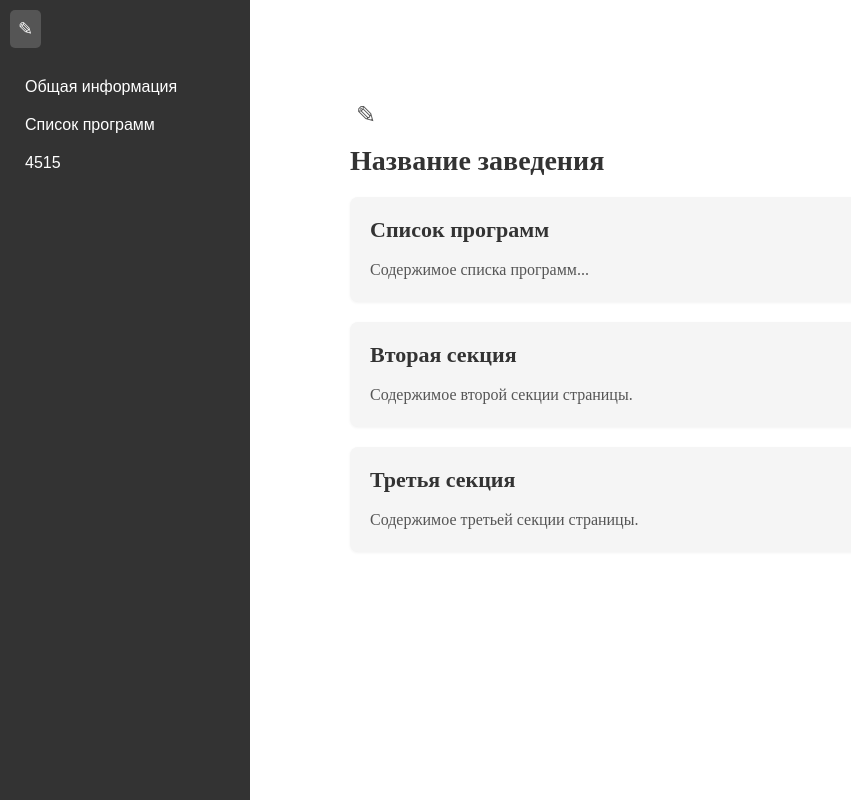
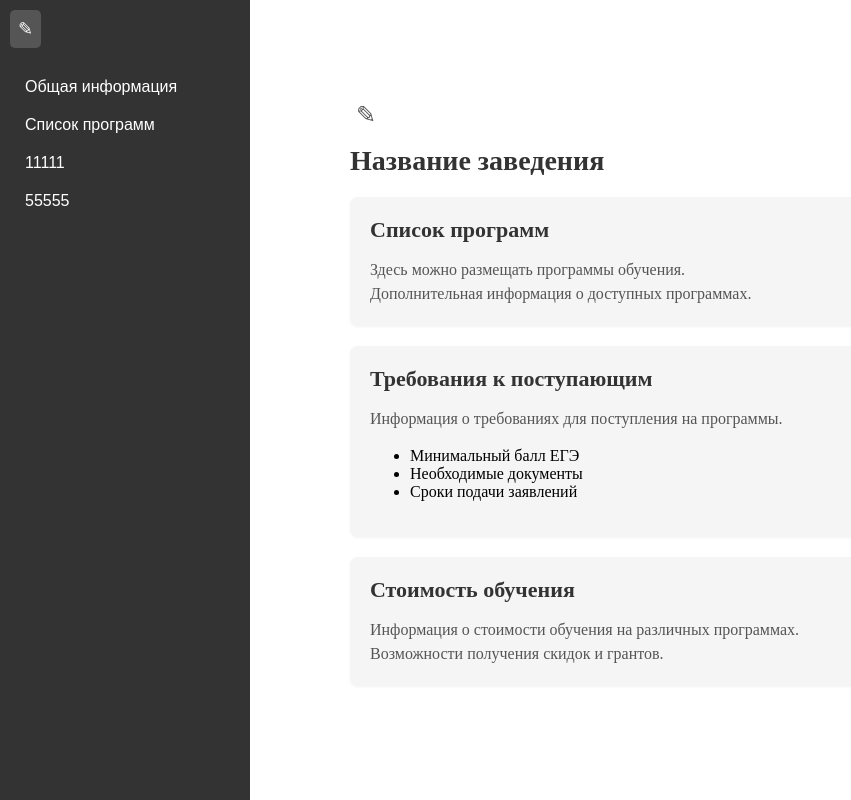
Before and after one commit to Apozoic/content-management, a React (Create React App) app: page /noneditable/1741314245696 in a window 1280 px wide. Shown: the whole page, without its empty margins (0-851 px from the left). Built offline with nearby package versions, Linux system fonts and the light colour scheme; data requests are answered from the project's data file.

Commit message:
Кажется работают секции

```diff
--- a/add-file-comments.js
+++ b/add-file-comments.js
@@ -1,3 +1,5 @@
+/* add-file-comments.js */
+
 const fs = require('fs').promises;
 const path = require('path');
 
--- a/db.json
+++ b/db.json
@@ -13,21 +13,38 @@
       "editable": false
     },
     {
-      "id": "bbf6",
-      "label": "4515",
+      "id": "5250",
+      "label": "11111",
       "order": 2,
+      "editable": true
+    },
+    {
+      "id": "baea",
+      "label": "55555",
+      "order": 3,
       "editable": true
     }
   ],
   "pageVariables": [
     {
-      "id": "de00",
+      "id": "1",
+      "pageId": "1741314243113",
       "variables": {
         "type": "Школа",
-        "site": "https://www.perplexity.ai/search/khochu-sozdat-lokalno-sait-s-p-M.es_FRER76K9iMG5ZfGsw",
-        "country": "Беларусь",
-        "city": "Минск",
-        "address": "Сухаревская 26-222"
+        "site": "example.com",
+        "country": "Россия",
+        "city": "Москва",
+        "address": "ул. Примерная, 123"
+      }
+    },
+    {
+      "id": "0ad2",
+      "variables": {
+        "type": "Школа",
+        "site": "55555",
+        "country": "3333",
+        "city": "3333",
+        "address": "2222"
       }
     }
   ]
--- a/src/App.js
+++ b/src/App.js
@@ -1,4 +1,7 @@
 /* App.js */
+/* App.js */
+/* App.js */
+
 import React, { useState } from 'react';
 import { Routes, Route } from 'react-router-dom';
 import Sidebar from './components/Sidebar';
--- a/src/pages/EditablePage.css
+++ b/src/pages/EditablePage.css
@@ -1,3 +1,4 @@
+/* EditablePage.css */
 /* EditablePage.css */
 
 /* Main Page Container */
@@ -67,13 +68,13 @@
 
   /* Specific styling for different sections */
   .editable-content-1 {
-    /* Specific styles for the first content section if needed */
+    color: #555;
   }
 
   .editable-content-2 {
-    /* Specific styles for the second content section if needed */
+    color: #555;
   }
 
   .editable-content-3 {
-    /* Specific styles for the third content section if needed */
+    color: #555;
   }
--- a/src/pages/GeneralInfoPage.js
+++ b/src/pages/GeneralInfoPage.js
@@ -1,7 +1,6 @@
-/* GeneralInfoPage.js */
 import React, { useState, useRef, useEffect } from "react";
 import { useParams } from "react-router-dom";
-import NonEditablePage from "./NonEditablePage";
+import NonEditablePage, { Section } from "./NonEditablePage"; // Импортируем Section
 import { FontAwesomeIcon } from "@fortawesome/react-fontawesome";
 import {
   faSchool,
@@ -31,7 +30,7 @@ function GeneralInfoPage() {
 
   const dropdownRef = useRef(null);
 
-  // Загрузка переменных при первом рендере
+  // Загрузка переменных при первичном монтировании
   useEffect(() => {
     const fetchVariables = async () => {
       setIsLoading(true);
@@ -60,7 +59,6 @@ function GeneralInfoPage() {
         await savePageVariables(id, variables);
       } catch (error) {
         console.error("Error saving variables:", error);
-        // Можно добавить обработку ошибок, например показать уведомление
       }
     }
     setIsEditing(prev => !prev);
@@ -88,7 +86,6 @@ function GeneralInfoPage() {
         setIsTypeDropdownOpen(false);
       }
     };
-
     document.addEventListener("mousedown", handleClickOutside);
     return () => {
       document.removeEventListener("mousedown", handleClickOutside);
@@ -117,7 +114,9 @@ function GeneralInfoPage() {
   }
 
   return (
-    <NonEditablePage title="Общая информация" onEditClick={handleEditClick}  firstSectionTitle="Общая информация">
+    <NonEditablePage title="Общая информация" onEditClick={handleEditClick}>
+      {/* Первая секция с таблицей */}
+      <Section title="Общая информация" className="noneditable-content-1">
         <div className={`modern-table-container ${isEditing ? "edit-mode" : ""}`}>
           <table className="modern-table">
             <tbody>
@@ -137,31 +136,20 @@ function GeneralInfoPage() {
                   <td className="value-cell">
                     {isEditing ? (
                       row.field === "type" ? (
-                      <div
-                        className="custom-dropdown-container"
-                        ref={dropdownRef}
-                      >
+                        <div className="custom-dropdown-container" ref={dropdownRef}>
                           <div
                             className="dropdown-selected"
-                          onClick={() =>
-                            setIsTypeDropdownOpen(!isTypeDropdownOpen)
-                          }
+                            onClick={() => setIsTypeDropdownOpen(!isTypeDropdownOpen)}
                           >
                             {variables.type || "Выберите тип"}
                             <span className="dropdown-arrow">▼</span>
                           </div>
                           {isTypeDropdownOpen && (
                             <div className="dropdown-options">
-                            <div
-                              className="dropdown-option"
-                              onClick={() => handleTypeSelect("Школа")}
-                            >
+                              <div className="dropdown-option" onClick={() => handleTypeSelect("Школа")}>
                                 Школа
                               </div>
-                            <div
-                              className="dropdown-option"
-                              onClick={() => handleTypeSelect("Университет")}
-                            >
+                              <div className="dropdown-option" onClick={() => handleTypeSelect("Университет")}>
                                 Университет
                               </div>
                             </div>
@@ -172,9 +160,7 @@ function GeneralInfoPage() {
                           type="text"
                           value={variables[row.field]}
                           placeholder={`Введите ${row.label.toLowerCase()}`}
-                        onChange={(e) =>
-                          handleInputChange(row.field, e.target.value)
-                        }
+                          onChange={(e) => handleInputChange(row.field, e.target.value)}
                           className="custom-input"
                         />
                       )
@@ -198,6 +184,19 @@ function GeneralInfoPage() {
             </tbody>
           </table>
         </div>
+      </Section>
+      <Section title="Список программ" className="noneditable-content-1">
+              <p>Здесь можно размещать программы обучения.</p>
+              <p>Дополнительная информация о доступных программах.</p>
+            </Section>
+            <Section title="Список программ" className="noneditable-content-1">
+              <p>Здесь можно размещать программы обучения.</p>
+              <p>Дополнительная информация о доступных программах.</p>
+            </Section>
+            <Section title="Список программ" className="noneditable-content-1">
+              <p>Здесь можно размещать программы обучения.</p>
+              <p>Дополнительная информация о доступных программах.</p>
+            </Section>
     </NonEditablePage>
   );
 }
--- a/src/pages/NonEditablePage.js
+++ b/src/pages/NonEditablePage.js
@@ -1,14 +1,19 @@
-/* NonEditablePage.js */
+// NonEditablePage.js
 import React from 'react';
 import { useParams } from 'react-router-dom';
 import './NonEditablePage.css';
 
-function NonEditablePage({
-  title,
-  onEditClick,
-  children,
-  firstSectionTitle = "Общая информация" // Добавляем параметр с заголовком по умолчанию
-}) {
+// Экспортируем компонент Section для использования в других файлах
+export function Section({ title, children, className }) {
+  return (
+    <div className={`noneditable-content ${className || ''}`}>
+      <h2>{title}</h2>
+      {children}
+    </div>
+  );
+}
+
+function NonEditablePage({ title, onEditClick, children }) {
   const { id } = useParams();
 
   return (
@@ -25,23 +30,8 @@ function NonEditablePage({
         <h1>Название заведения</h1>
       </div>
 
-      {/* Content Section 1 with customizable title */}
-      <div className="noneditable-content noneditable-content-1">
-        <h2>{firstSectionTitle}</h2> {/* Используем переданный заголовок */}
-        {children}
-      </div>
-
-      {/* Content Section 2 */}
-      <div className="noneditable-content noneditable-content-2">
-        <h2>Вторая секция</h2>
-        <p>Содержимое второй секции страницы.</p>
-      </div>
-
-      {/* Content Section 3 */}
-      <div className="noneditable-content noneditable-content-3">
-        <h2>Третья секция</h2>
-        <p>Содержимое третьей секции страницы.</p>
-      </div>
+      {/* Здесь выводим все секции, которые передаются через children */}
+      {children}
     </div>
   );
 }
--- a/src/pages/ProgrammList.js
+++ b/src/pages/ProgrammList.js
@@ -1,15 +1,13 @@
 /* ProgrammList.js */
-
-import React, { useState, useRef, useEffect } from "react";
+import React, { useState, useEffect } from "react";
 import { useParams } from "react-router-dom";
-import NonEditablePage from "./NonEditablePage";
+import NonEditablePage, { Section } from "./NonEditablePage";
 import { getPageVariables, savePageVariables } from "../services/api";
 import "./ProgrammList.css";
 
 function ProgrammList() {
   const { id } = useParams();
 
-  // Локальное состояние для переменных
   const [variables, setVariables] = useState({
     type: "",
     site: "",
@@ -21,8 +19,6 @@ function ProgrammList() {
   const [isEditing, setIsEditing] = useState(false);
   const [isLoading, setIsLoading] = useState(true);
 
-
-  // Загрузка переменных при первом рендере
   useEffect(() => {
     const fetchVariables = async () => {
       setIsLoading(true);
@@ -46,30 +42,42 @@ function ProgrammList() {
 
   const handleEditClick = async () => {
     if (isEditing) {
-      // Если выходим из режима редактирования, сохраняем данные
       try {
         await savePageVariables(id, variables);
       } catch (error) {
         console.error("Error saving variables:", error);
-        // Можно добавить обработку ошибок, например показать уведомление
       }
     }
     setIsEditing(prev => !prev);
   };
-
 
   if (isLoading) {
     return <div>Загрузка данных...</div>;
   }
 
   return (
-    <NonEditablePage
-      title="Список программ"
-      onEditClick={handleEditClick}
-      firstSectionTitle="Список программ" // Передаем пользовательский заголовок
-    >
-      {/* Здесь будет контент секции */}
-      <p>Содержимое списка программ...</p>
+    <NonEditablePage title="Список программ" onEditClick={handleEditClick}>
+      {/* Первая секция */}
+      <Section title="Список программ" className="noneditable-content-1">
+        <p>Здесь можно размещать программы обучения.</p>
+        <p>Дополнительная информация о доступных программах.</p>
+      </Section>
+
+      {/* Вторая секция */}
+      <Section title="Требования к поступающим" className="noneditable-content-2">
+        <p>Информация о требованиях для поступления на программы.</p>
+        <ul>
+          <li>Минимальный балл ЕГЭ</li>
+          <li>Необходимые документы</li>
+          <li>Сроки подачи заявлений</li>
+        </ul>
+      </Section>
+
+      {/* Третья секция */}
+      <Section title="Стоимость обучения" className="noneditable-content-3">
+        <p>Информация о стоимости обучения на различных программах.</p>
+        <p>Возможности получения скидок и грантов.</p>
+      </Section>
     </NonEditablePage>
   );
 }
```
Lines whose indentation alone changed are shown as unchanged.
